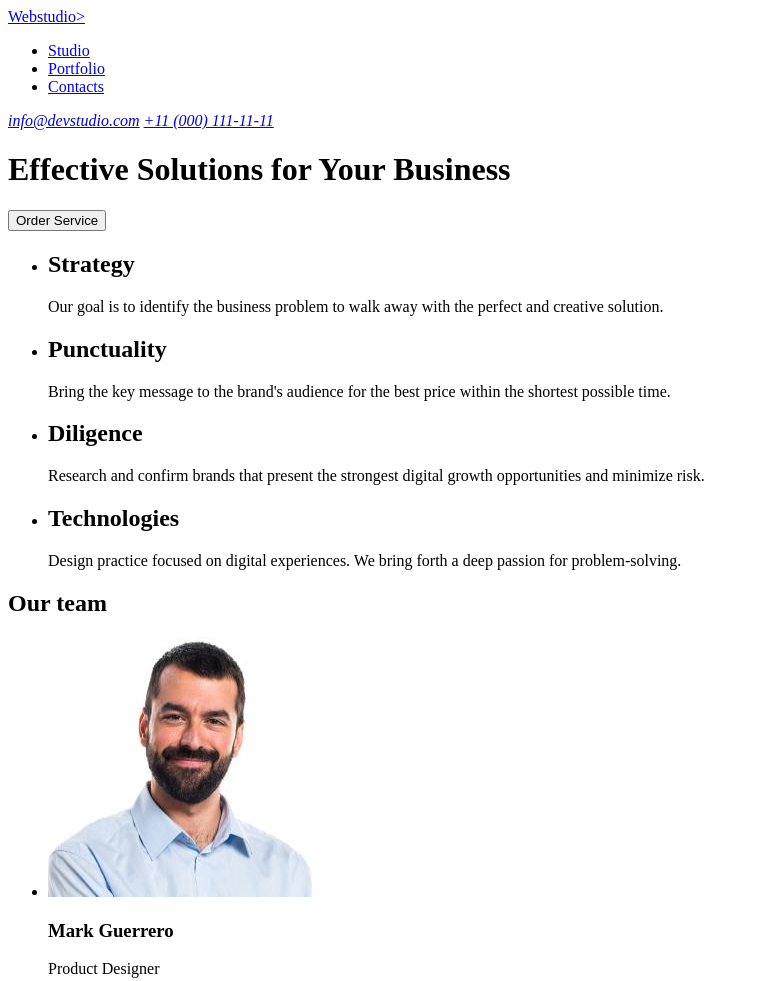
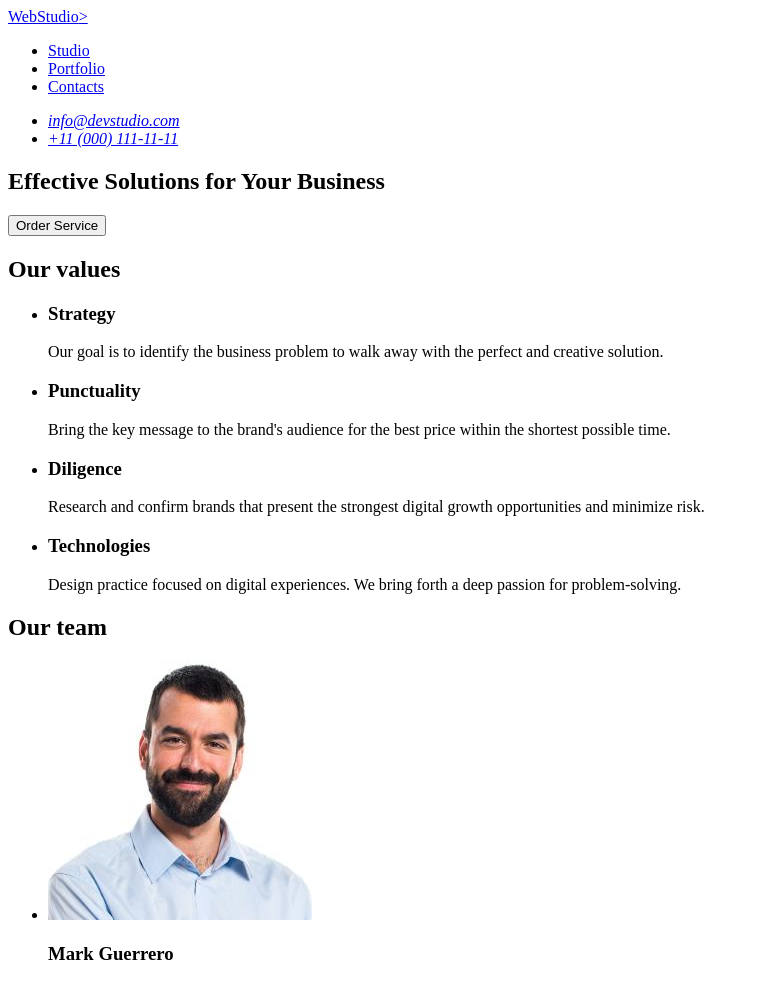
Before and after one commit to yana-khoruzha/goit-markup-hw-01, a plain HTML site: page index.html in a window 1280 px wide. Shown: the top 981 px of the page, without its empty margins (0-759 px from the left). Drawn offline with Linux system fonts and the light colour scheme.

Commit message:
add changes

```diff
--- a/index.html
+++ b/index.html
@@ -7,9 +7,9 @@
     </head>
     <body>
         <header>
-            <a href="/"><span>Web</span><span>studio</span>></a>
+            <nav>
+                <a href="/index.html"><span>WebStudio</span>></a>
 
-            <nav>
                 <ul>
                     <li>
                         <a href="/">Studio</a>
@@ -24,49 +24,57 @@
             </nav>
 
             <address>
-                <a href="info@devstudio.com">info@devstudio.com</a>
-                <a href="tel:+110001111111">+11 (000) 111-11-11</a>
+                <ul>
+                    <li>
+                        <a href="mailto:info@devstudio.com"
+                            >info@devstudio.com</a
+                        >
+                    </li>
+                    <li><a href="tel:+110001111111">+11 (000) 111-11-11</a></li>
+                </ul>
             </address>
-
-            <h1>Effective Solutions for Your Business</h1>
-
-            <button type="button">Order Service</button>
         </header>
 
         <main>
+            <section>
+                <h1>Effective Solutions for Your Business</h1>
+                <button type="button">Order Service</button>
+            </section>
+
+            <section>
+                <h2>Our values</h2>
                 <ul>
                     <li>
-                    <h2>Strategy</h2>
+                        <h3>Strategy</h3>
                         <p>
                             Our goal is to identify the business problem to walk
                             away with the perfect and creative solution.
                         </p>
                     </li>
-
                     <li>
-                    <h2>Punctuality</h2>
+                        <h3>Punctuality</h3>
                         <p>
-                        Bring the key message to the brand's audience for the
-                        best price within the shortest possible time.
+                            Bring the key message to the brand's audience for
+                            the best price within the shortest possible time.
                         </p>
                     </li>
-
                     <li>
-                    <h2>Diligence</h2>
+                        <h3>Diligence</h3>
                         <p>
-                        Research and confirm brands that present the strongest
-                        digital growth opportunities and minimize risk.
+                            Research and confirm brands that present the
+                            strongest digital growth opportunities and minimize
+                            risk.
                         </p>
                     </li>
-
                     <li>
-                    <h2>Technologies</h2>
+                        <h3>Technologies</h3>
                         <p>
-                        Design practice focused on digital experiences. We bring
-                        forth a deep passion for problem-solving.
+                            Design practice focused on digital experiences. We
+                            bring forth a deep passion for problem-solving.
                         </p>
                     </li>
                 </ul>
+            </section>
 
             <section>
                 <h2>Our team</h2>
@@ -113,7 +121,8 @@
         </main>
 
         <footer>
-            <a href="/"><span>Web</span><span>studio</span>></a>
+            <a href="/"><span>WebStudio</span>></a>
+
             <p>
                 Increase the flow of customers and sales for your business with
                 digital marketing & growth solutions.
```
Lines whose indentation alone changed are shown as unchanged.
